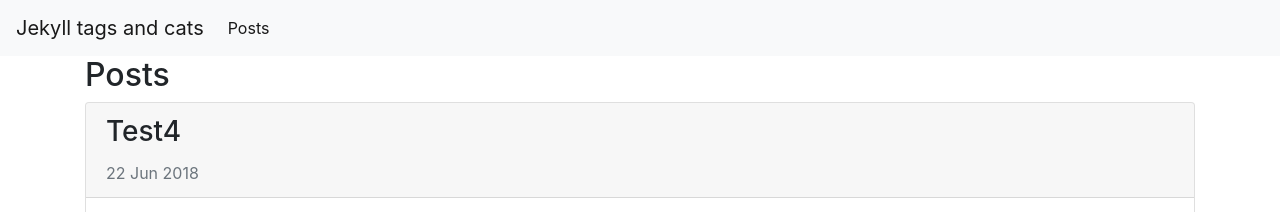
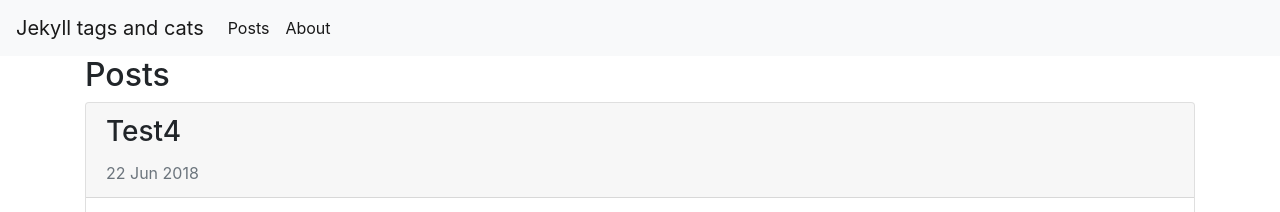
Before and after one commit to ilanolkies/JekyllTagsAndCats, a Jekyll site: the page built from index.md, in a window 1280 px wide. Shown: the top 212 px of the page. Built offline with Jekyll 4.4.1, drawn with Linux system fonts in a browser that asks for light colours.

Commit message:
Add about page.

```diff
--- a/_layouts/default.html
+++ b/_layouts/default.html
@@ -19,7 +19,10 @@
       <div class="collapse navbar-collapse" id="navbarSupportedContent">
         <ul class="navbar-nav mr-auto">
           <li class="nav-item active">
-            <a class="nav-link" href="/">Posts <span class="sr-only">(current)</span></a>
+            <a class="nav-link" href="/">Posts</a>
+          </li>
+          <li class="nav-item active">
+            <a class="nav-link" href="/about">About</a>
           </li>
         </ul>
       </div>
```
Also changed, not shown: _layouts/page.html (added, +7 -0 lines).
